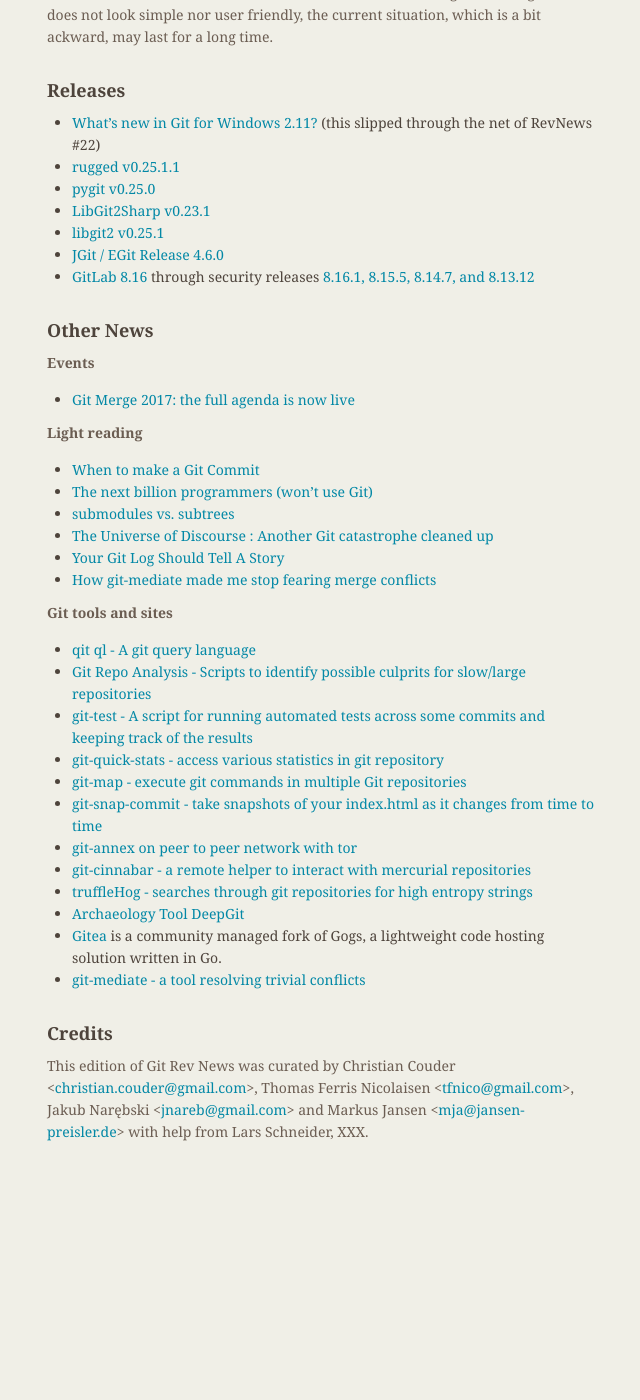
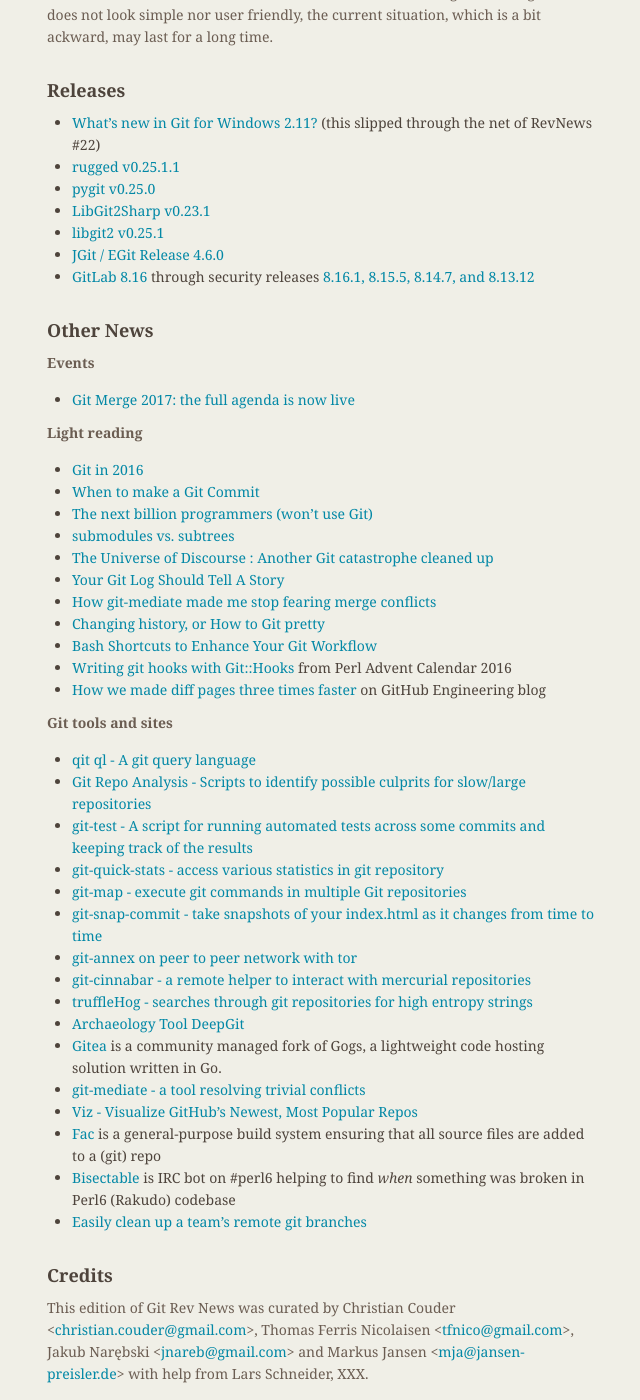
Before and after one commit to git/git.github.io, a Jekyll site: the page built from rev_news/drafts/edition-23.md, in a window 1280 px wide and 1400 px high, scrolled down 2336 px. Shown: the whole window, without its empty margins (487-1127 px from the left). Built offline with Jekyll 4.4.1, drawn with Linux system fonts in a browser that asks for light colours; before the commit the page ends 3494 px from its top, so only the background shows below that.

Commit message:
rn-23: Add a few links to articles and tools in "Other News"
While at it, consistently format there Markdown code for unordered
lists with each item starting without any indentation.

```diff
--- a/rev_news/drafts/edition-23.md
+++ b/rev_news/drafts/edition-23.md
@@ -135,7 +135,7 @@
 
 ## Releases
 
- * [What's new in Git for Windows 2.11?](https://blogs.msdn.microsoft.com/visualstudioalm/2016/12/01/whats-new-in-git-for-windows-2-11/) (this slipped through the net of RevNews #22)
+* [What's new in Git for Windows 2.11?](https://blogs.msdn.microsoft.com/visualstudioalm/2016/12/01/whats-new-in-git-for-windows-2-11/) (this slipped through the net of RevNews #22)
 * [rugged v0.25.1.1](https://github.com/libgit2/rugged/releases/tag/v0.25.1.1)
 * [pygit v0.25.0](https://github.com/libgit2/pygit2/releases/tag/v0.25.0)
 * [LibGit2Sharp v0.23.1](https://github.com/libgit2/libgit2sharp/releases/tag/v0.23.1)
@@ -147,22 +147,27 @@
 
 __Events__
 
- * [Git Merge 2017: the full agenda is now live](https://github.com/blog/2294-git-merge-2017-the-full-agenda-is-now-live)
+* [Git Merge 2017: the full agenda is now live](https://github.com/blog/2294-git-merge-2017-the-full-agenda-is-now-live)
 
 __Light reading__
 
+* [Git in 2016](https://hackernoon.com/git-in-2016-fad96ae22a15#.hyxehnc7l)
 * [When to make a Git Commit](https://dev.to/gonedark/when-to-make-a-git-commit)
 * [The next billion programmers (won’t use Git)](https://medium.com/@gerstenzang/the-next-billion-programmers-wont-use-git-5e8b0ea57886#.xg5ptwuoe)
 * [submodules vs. subtrees](https://andrey.nering.com.br/2016/git-submodules-vs-subtrees/)
 * [The Universe of Discourse : Another Git catastrophe cleaned up](http://blog.plover.com/prog/git-tastrophe.html)
 * [Your Git Log Should Tell A Story](http://www.mokacoding.com/blog/your-git-log-should-tell-a-story/)
 * [How git-mediate made me stop fearing merge conflicts](https://medium.com/@yairchu/how-git-mediate-made-me-stop-fearing-merge-conflicts-and-start-treating-them-like-an-easy-game-of-a2c71b919984#.b52n3ysjw)
+* [Changing history, or How to Git pretty](http://justinhileman.info/article/changing-history/)
+* [Bash Shortcuts to Enhance Your Git Workflow](https://medium.freecodecamp.com/bash-shortcuts-to-enhance-your-git-workflow-5107d64ea0ff#.pza61nb9p)
+* [Writing git hooks with Git::Hooks](http://perladvent.org/2016/2016-12-07.html) from Perl Advent Calendar 2016
+* [How we made diff pages three times faster](https://githubengineering.com/how-we-made-diff-pages-3x-faster/) on GitHub Engineering blog
 
 __Git tools and sites__
 
- * [qit ql - A git query language](https://github.com/cloudson/gitql)
- * [Git Repo Analysis - Scripts to identify possible culprits for slow/large repositories](https://github.com/larsxschneider/git-repo-analysis)
- * [git-test - A script for running automated tests across some commits and keeping track of the results](http://public-inbox.org/git/1341c01a-aca7-699c-c53a-28d048614bfe@alum.mit.edu/)
+* [qit ql - A git query language](https://github.com/cloudson/gitql)
+* [Git Repo Analysis - Scripts to identify possible culprits for slow/large repositories](https://github.com/larsxschneider/git-repo-analysis)
+* [git-test - A script for running automated tests across some commits and keeping track of the results](http://public-inbox.org/git/1341c01a-aca7-699c-c53a-28d048614bfe@alum.mit.edu/)
 * [git-quick-stats - access various statistics in git repository](https://github.com/arzzen/git-quick-stats/)
 * [git-map - execute git commands in multiple Git repositories](https://github.com/icefox/git-map)
 * [git-snap-commit - take snapshots of your index.html as it changes from time to time](https://github.com/mnafees/git-snap-commit)
@@ -172,6 +177,10 @@
 * [Archaeology Tool DeepGit](http://www.syntevo.com/deepgit/)
 * [Gitea](https://gitea.io/en-US/) is a community managed fork of Gogs, a lightweight code hosting solution written in Go.
 * [git-mediate - a tool resolving trivial conflicts](https://github.com/Peaker/git-mediate)
+* [Viz - Visualize GitHub's Newest, Most Popular Repos](http://donnemartin.com/viz/)
+* [Fac](http://physics.oregonstate.edu/~roundyd/fac/) is a general-purpose build system ensuring that all source files are added to a (git) repo
+* [Bisectable](https://github.com/perl6/whateverable/wiki/Bisectable) is IRC bot on #perl6 helping to find *when* something was broken in Perl6 (Rakudo) codebase
+* [Easily clean up a team's remote git branches](http://blogs.perl.org/users/ovid/2016/11/easily-clean-up-a-teams-remote-git-branches.html)
 
 ## Credits
 
```
